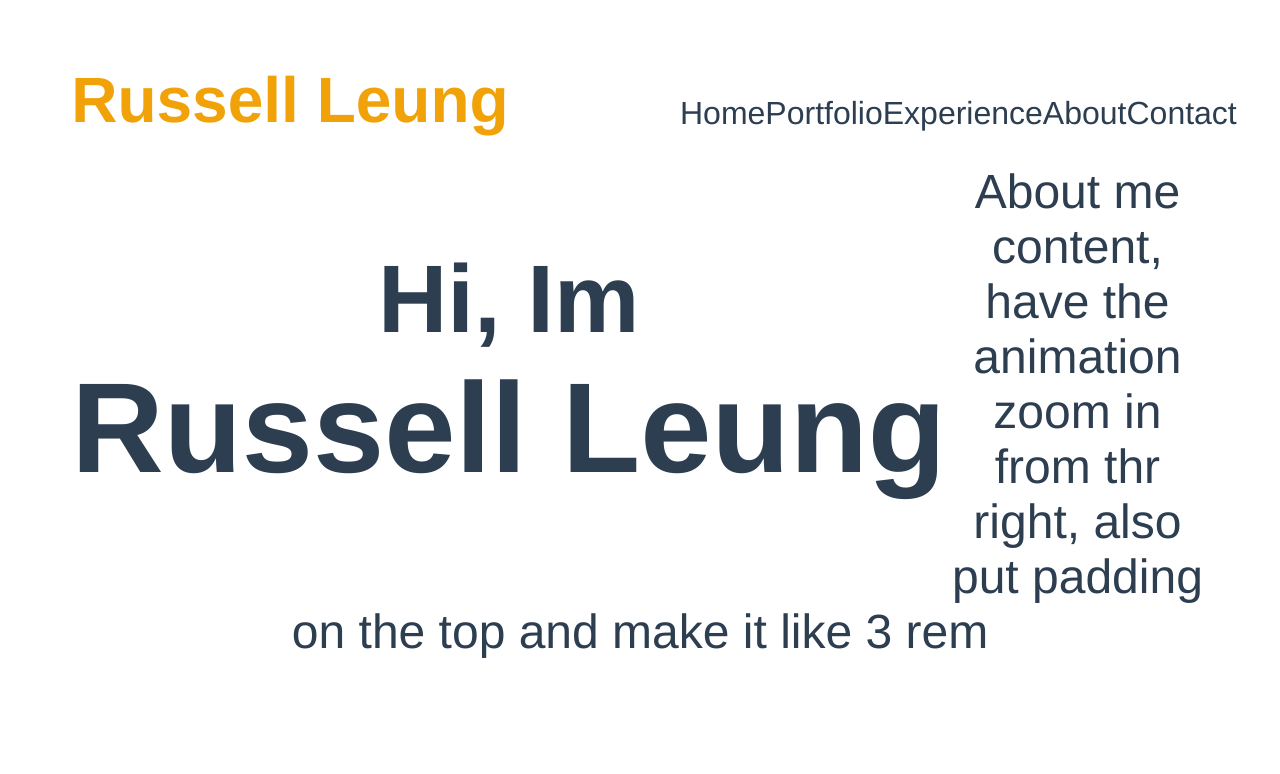
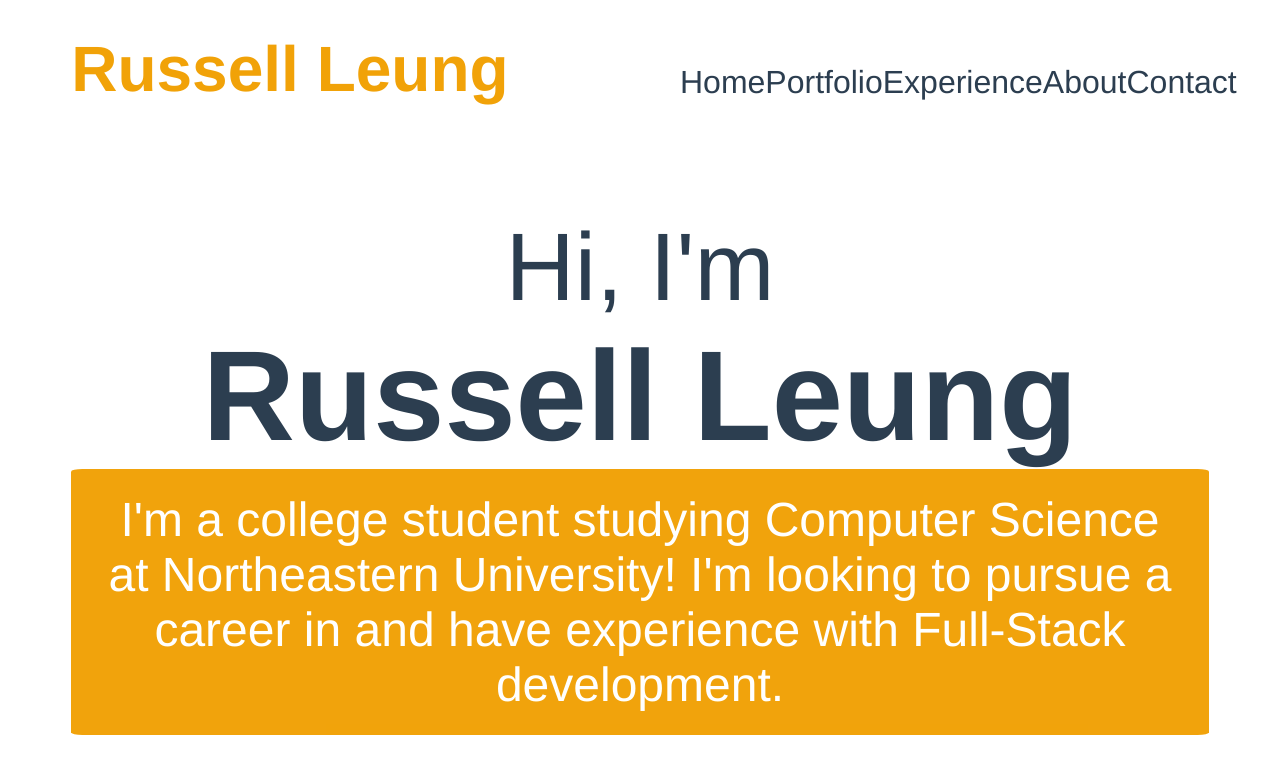
Before and after one commit to russell-leung/Personal-Website, a Vue app: page / in a window 1280 px wide. Shown: the top 774 px of the page. Built offline with nearby package versions, Linux system fonts and the light colour scheme.

Commit message:
Finish Desktop Landing Page

```diff
--- a/src/App.vue
+++ b/src/App.vue
@@ -20,6 +20,6 @@ export default {
   -moz-osx-font-smoothing: grayscale;
   text-align: center;
   color: #2c3e50;
-  margin: 5% 5% 0 5%;
+  margin: 2.5% 5% 5% 5%;
 }
 </style>
--- a/src/components/HomePage.vue
+++ b/src/components/HomePage.vue
@@ -1,12 +1,15 @@
 <template>
     <div id="homePage">
       <div id="greeting">
-        <h2 id="greeting-top">Hi, Im</h2>
+        <h2 id="greeting-top">Hi, I'm</h2>
         <h1 id="greeting-bottom">Russell Leung</h1>
       </div>
       <div id="about-me">
-        About me content, have the animation zoom in from thr right, also put padding on the top and make it like 3 rem
+        I'm a college student studying Computer Science at Northeastern
+        University! I'm looking to pursue a career in and have experience
+        with Full-Stack development.
       </div>
+      <!-- Keep breif, will explain more liek teck stack in about me, also remeber to put education in exierence and put clubs -->
       <!-- TODO: fix about-me and add social medias in a div below with flex or something -->
     </div>
 </template>
@@ -19,19 +22,25 @@ export default {
 
 <style scoped>
 #greeting {
-  float: left;
   font-size: 4rem;
 }
 #greeting-top {
   margin-bottom: 0;
-  animation: fadeIn 3s;
+  animation: fadeIn 2s;
+  font-weight: normal;
 }
 #greeting-bottom {
-  margin-top: 0;
-  animation: fadeIn 5s;
+  margin: 0;
+  animation: fadeIn 4s;
 }
 #about-me {
   font-size: 3rem;
+  background-color: #F1A208;
+  border-radius: 1%;
+  padding: 2%;
+  margin: 0 0 10% 0;
+  color: white;
+  animation: fadeIn 6s;
 }
 @keyframes fadeIn {
   0% { opacity: 0; }
--- a/src/components/MainPage.vue
+++ b/src/components/MainPage.vue
@@ -2,17 +2,19 @@
     <div>
         <NavBar></NavBar>
         <HomePage></HomePage>
+        <PortfolioPage></PortfolioPage>
     </div>
 </template>
 
 <script>
 import NavBar from '../components/NavBar.vue'
 import HomePage from '../components/HomePage.vue'
+import PortfolioPage from '../components/PortfolioPage.vue'
 
 export default {
   name: 'MainPage',
   components: {
-    NavBar, HomePage
+    NavBar, HomePage, PortfolioPage
   }
 }
 </script>
--- a/src/components/NavBar.vue
+++ b/src/components/NavBar.vue
@@ -3,6 +3,7 @@
       <div>
         <h1 id="logo">Russell Leung</h1>
         <!-- TODO: Replace with logo of some sort-->
+        <!-- Other idea, replace it with title, use props to pass in on different pages -->
         <!-- <img alt="Russell Leung logo" src="../assets/logo.png"> -->
       </div>
       <div id="links">
@@ -23,12 +24,13 @@ export default {
   name: 'NavBar',
   data () {
     return {
+      // TODO: switch links to better order, have about
       links: {
-        'Home': '#home_page',
-        'Portfolio': '#portfolio_page',
-        'Experience': '#experience_page',
-        'About': '#about_page',
-        'Contact': '#contact_page',
+        'Home': '#homePage',
+        'Portfolio': '#portfolioPage',
+        'Experience': '#experiencePage',
+        'About': '#aboutPage',
+        'Contact': '#contactPage',
       },
     }
   }
```
